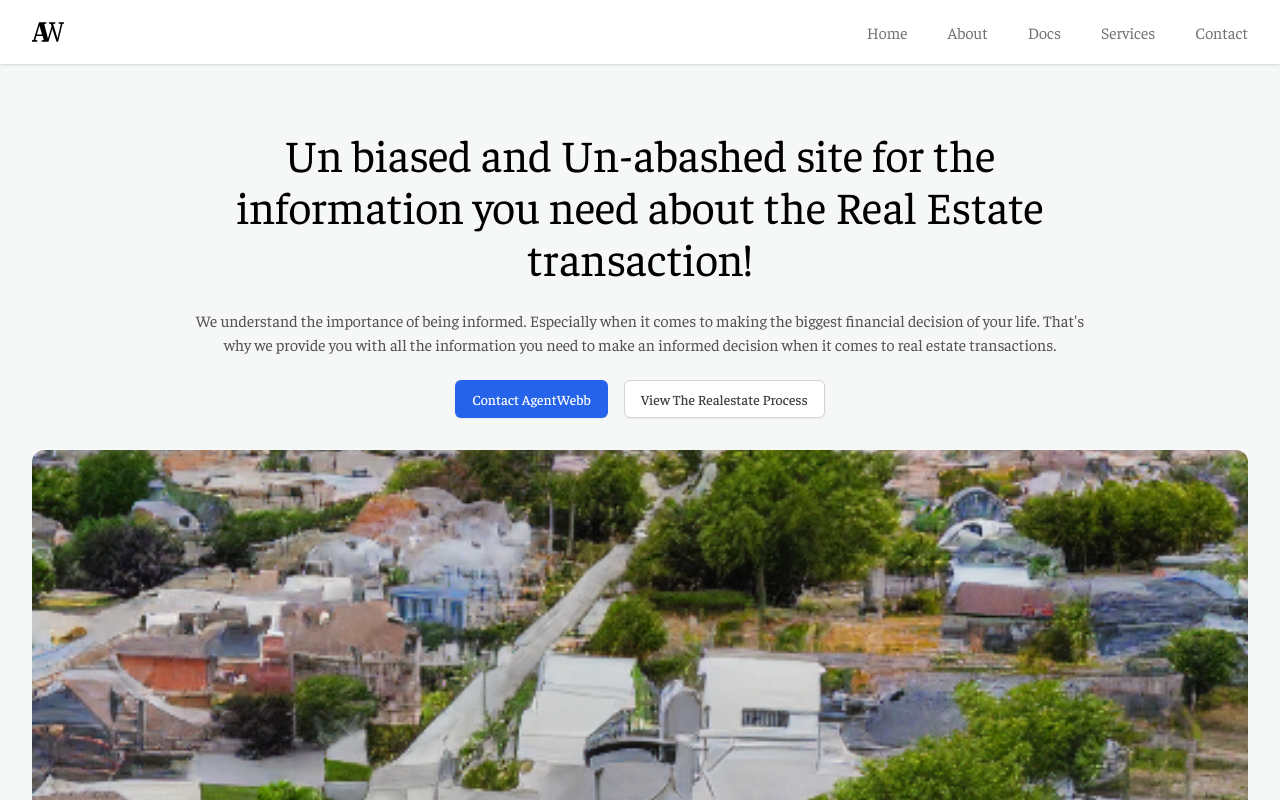
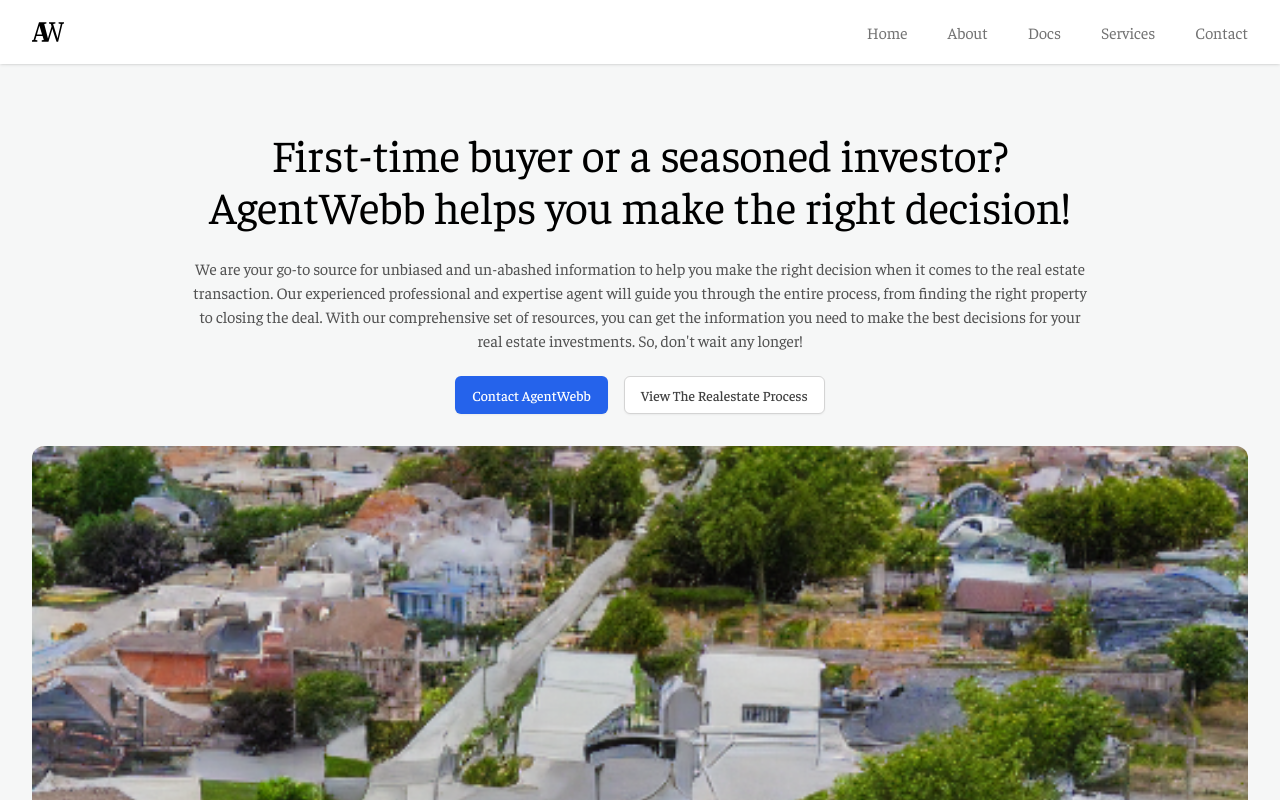
Before and after one commit to iamwillcode/agentwebb, a Next.js app: page / in a window 1280 px wide. Shown: the top 800 px of the page. Built offline with nearby package versions, Linux system fonts and the light colour scheme.

Commit message:
updated content for hero page

```diff
--- a/components/home/hero.tsx
+++ b/components/home/hero.tsx
@@ -9,15 +9,18 @@ export default function hero() {
         <div className="py-16 wrapper">
           <div className="max-w-4xl text-start md:text-center md:mx-auto">
             <h1 className="display-medium">
-              Un biased and Un-abashed site for the information you need about
-              the Real Estate transaction!
+              First-time buyer or a seasoned investor? AgentWebb helps you make
+              the right decision!
             </h1>
             <p className="mt-6 body-large">
-              We understand the importance of being informed. Especially when it
-              comes to making the biggest financial decision of your life.
-              That&#39;s why we provide you with all the information you need to
-              make an informed decision when it comes to real estate
-              transactions.
+              We are your go-to source for unbiased and un-abashed information
+              to help you make the right decision when it comes to the real
+              estate transaction. Our experienced professional and expertise
+              agent will guide you through the entire process, from finding the
+              right property to closing the deal. With our comprehensive set of
+              resources, you can get the information you need to make the best
+              decisions for your real estate investments. So, don&#39;t wait any
+              longer!
             </p>
             <div className="flex flex-col justify-start gap-4 mt-4 md:flex-row lg:mt-6 md:justify-center">
               <Link href="/contact" className="btn-primary">
```
